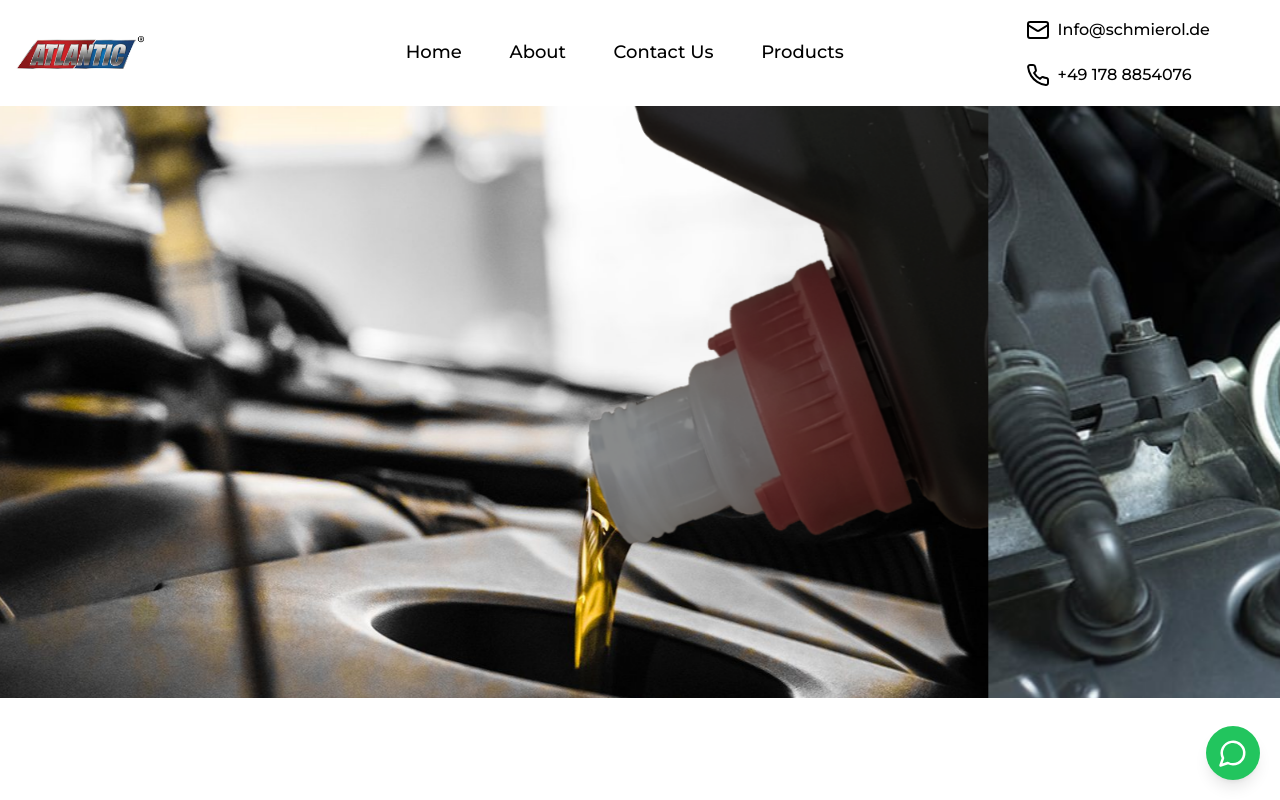
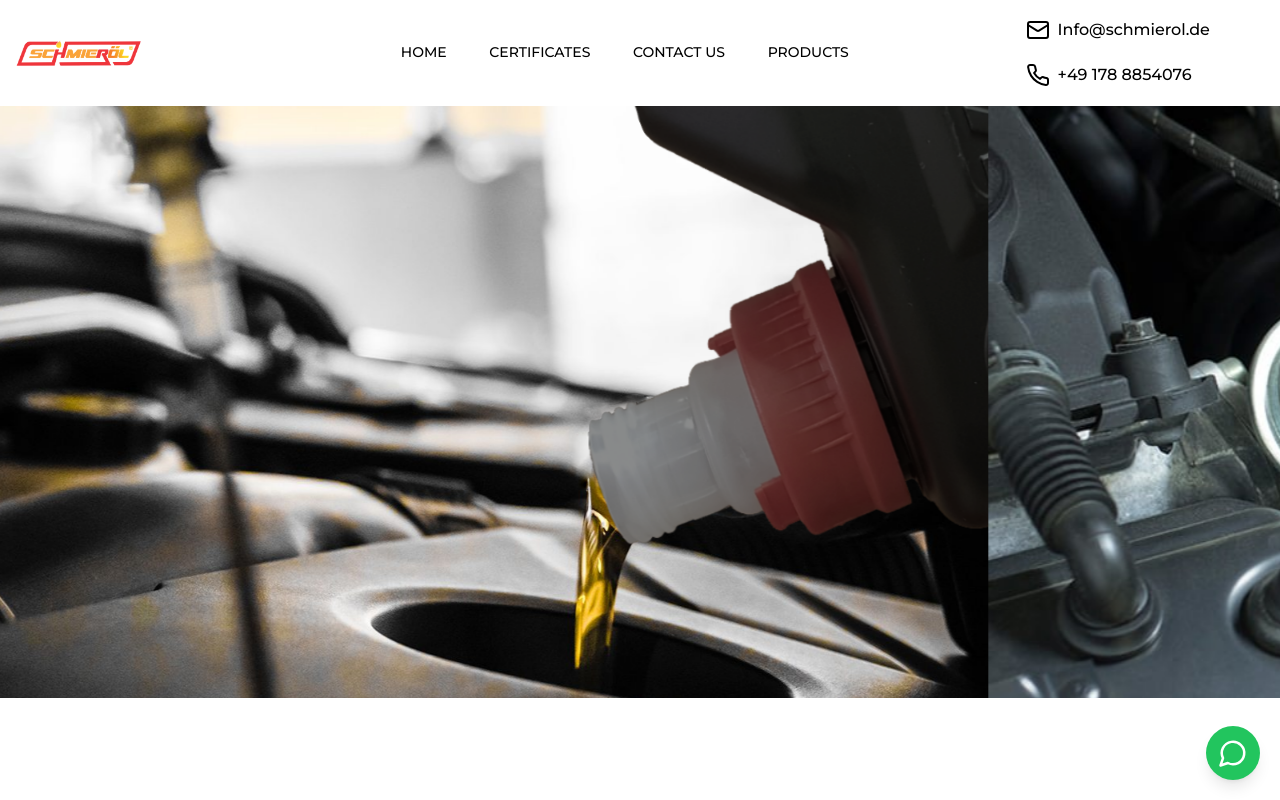
Before and after one commit to cooleo273/atlanticlubes, a React (Create React App) app: page / in a window 1280 px wide. Shown: the top 800 px of the page. Built offline with nearby package versions, Linux system fonts and the light colour scheme.

Commit message:
updated the logo image for the navbar

```diff
--- a/src/components/navbar/navbar.tsx
+++ b/src/components/navbar/navbar.tsx
@@ -1,8 +1,7 @@
 import React, { useState, useEffect } from "react";
 import { Link } from "react-router-dom";
-import img from "../../assets/Atlanticlubes-logo.png (1).webp";
+import img from "../../assets/schmierol.png";
 import { Mail, Phone } from "lucide-react";
-import "./index.css";
 
 const Navbar: React.FC = () => {
   const [isMenuOpen, setIsMenuOpen] = useState(false);
@@ -60,7 +59,7 @@ const Navbar: React.FC = () => {
       {isMobile && (
         <button
           onClick={toggleMenu}
-          className={`text-md cursor-pointer px-2 py-1 text-black hover:bg-white bg-white fixed top-4 right-4 z-50 font-bold `}
+          className={`text-md cursor-pointer px-2 py-1 text-black hover:bg-gray-100 bg-white fixed top-4 right-4 z-50 font-bold`}
         >
           {isMenuOpen ? "✕" : "☰"}
         </button>
@@ -79,37 +78,37 @@ const Navbar: React.FC = () => {
             <li className="my-4">
               <Link
                 to="/"
-                className="text-black no-underline text-xs sm:text-sm md:text-md lg:text-lg font-medium lg:font-medium"
+                className="text-black text-xs sm:text-sm md:text-md font-medium lg:font-medium transition duration-300 hover:text-blue-500 hover:underline decoration-blue-500 underline-offset-4"
                 onClick={handleLinkClick}
               >
-                Home
+                HOME
               </Link>
             </li>
             <li className="my-4">
               <a
-                href="/#about"
-                className="text-black no-underline text-xs sm:text-sm md:text-md lg:text-lg font-medium lg:font-medium"
+                href="/certificates"
+                className="text-black text-xs sm:text-sm md:text-md font-medium lg:font-medium transition duration-300 hover:text-blue-500 hover:underline decoration-blue-500 underline-offset-4"
                 onClick={handleLinkClick}
               >
-                About
+                CERTIFICATES
               </a>
             </li>
             <li className="my-4">
               <Link
                 to="/contact"
-                className="text-black no-underline text-xs sm:text-sm md:text-md lg:text-lg font-medium lg:font-medium"
+                className="text-black text-xs sm:text-sm md:text-md font-medium lg:font-medium transition duration-300 hover:text-blue-500 hover:underline decoration-blue-500 underline-offset-4"
                 onClick={handleLinkClick}
               >
-                Contact Us
+                CONTACT US
               </Link>
             </li>
             <li className="my-4">
               <Link
                 to="/products"
-                className="text-black no-underline text-xs sm:text-sm md:text-md lg:text-lg font-medium lg:font-medium"
+                className="text-black text-xs sm:text-sm md:text-md font-medium lg:font-medium transition duration-300 hover:text-blue-500 hover:underline decoration-blue-500 underline-offset-4"
                 onClick={handleLinkClick}
               >
-                Products
+                PRODUCTS
               </Link>
             </li>
           </ul>
```
